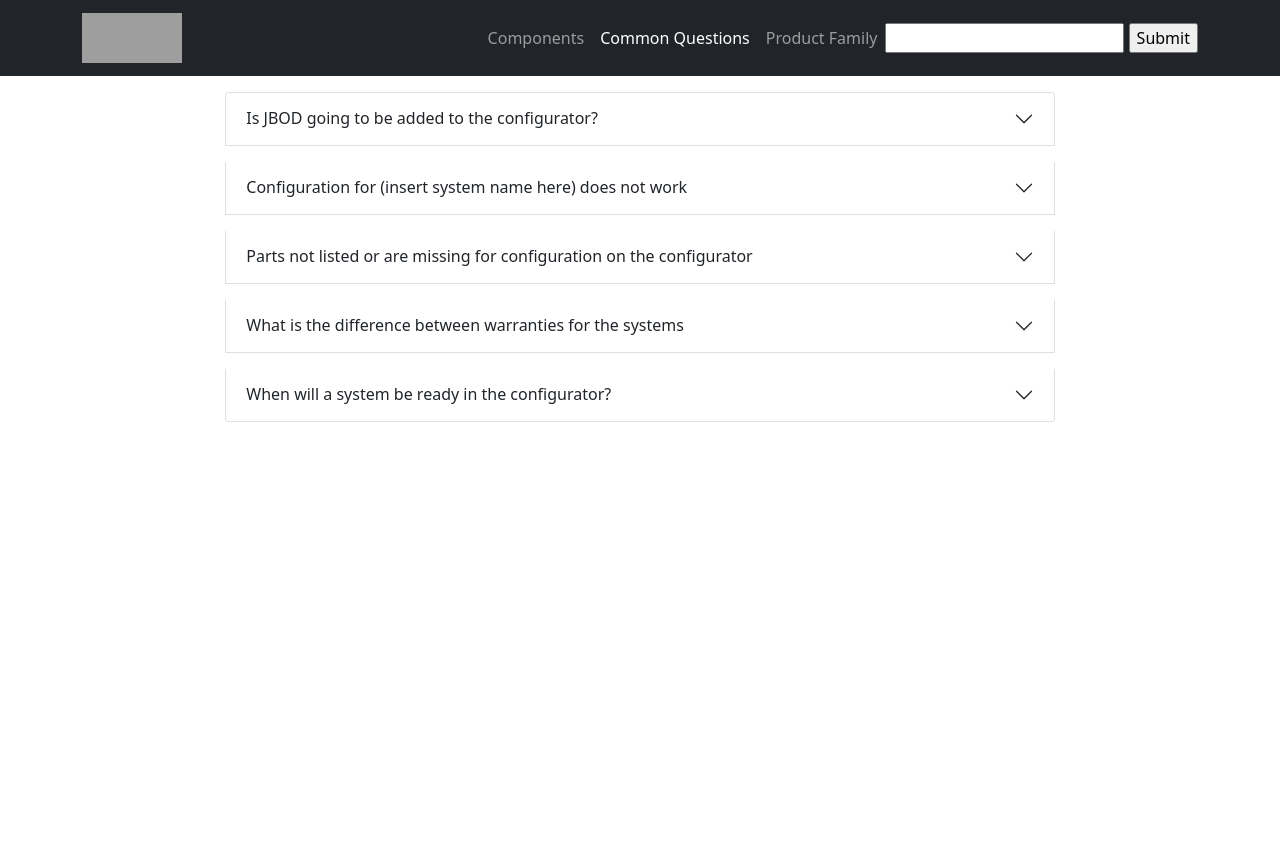
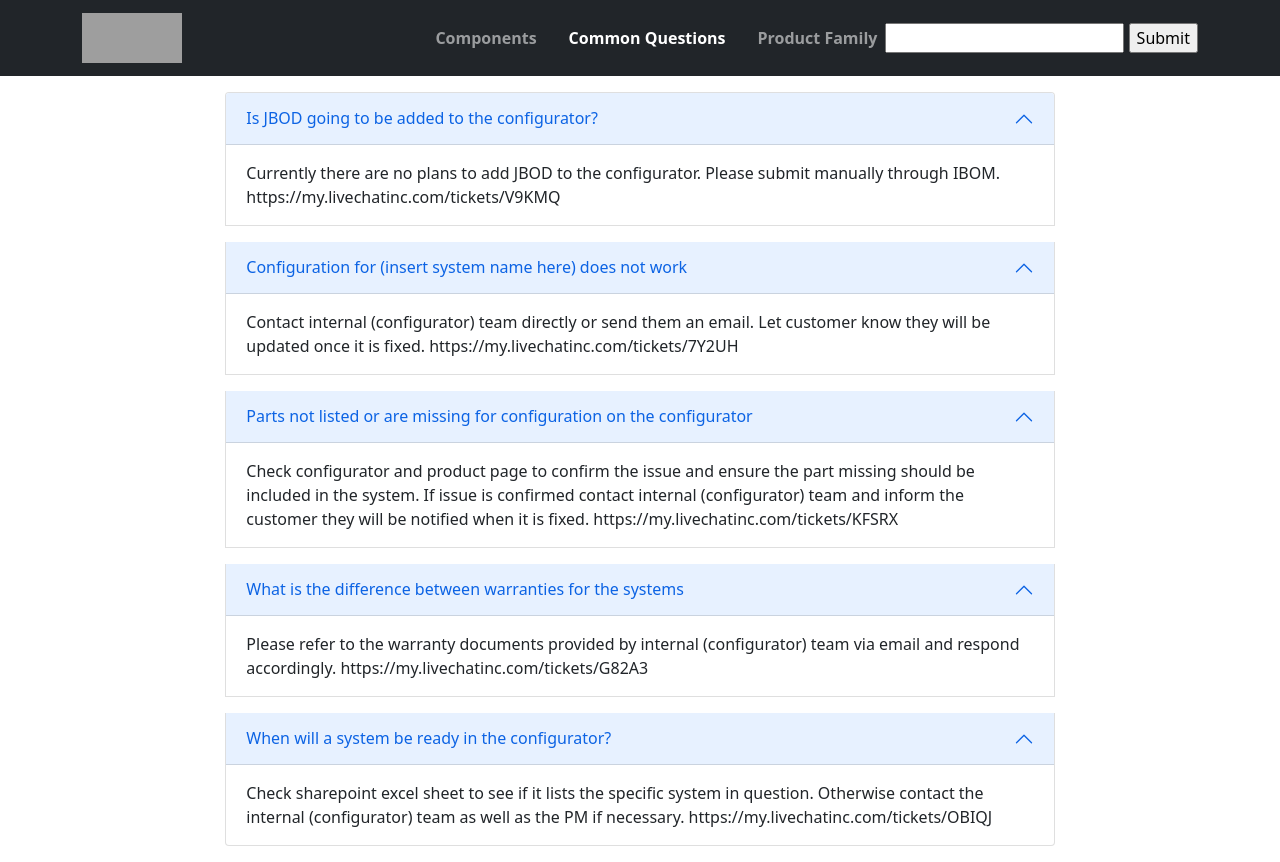
Before and after one commit to jc2code/FAQ_Tool, a PHP site: page /commonqStrap.php in a window 1280 px wide. Before the commit the page ends 422 px from the top, so only its background shows below. Run offline with PHP 8.4, Linux system fonts and the light colour scheme; some libraries are stand-ins or nearby versions; grey boxes are pictures that could not be loaded.

Commit message:
Add search bar and moved buttons to navbar. Fixed Accordion.
Switched search bar template for a more functional search bar that requires testing.  Moved buttons to the navbar for a consistent look.  Bolded the words and added spacing between the buttons for more clarity as well.  Added the cosmetic changes to the other pages as well.

Fixed the common questions page so that the accordion is always showing now.

```diff
--- a/commonqStrap.php
+++ b/commonqStrap.php
@@ -35,7 +35,7 @@
                 <span class="navbar-toggler-icon"></span>
             </button>
             <div class="collapse navbar-collapse" id="navmenu">
-                <ul class="navbar-nav ms-auto mt-2 mt-lg-0">
+                <ul class="navbar-nav ms-auto mt-2 gap-3 mt-lg-0 fw-bold">
                     <li class="nav-item active">
                         <a href="componentStrap.php" class="nav-link">Components</a>
                     </li>
@@ -60,12 +60,12 @@
             <div class="accordion-item mb-3">
                 <h2 class="accordion-header" id="questionOne">
                     <!--Accordion header and answer section-->
-                    <button class="accordion-button collapsed" type="button" data-bs-toggle="collapse"
-                        data-bs-target="#collapseOne" aria-expanded="false" aria-controls="collapseOne">
+                    <button class="accordion-button" type="button" data-bs-toggle="collapse.show"
+                        data-bs-target="#collapseOne" aria-expanded="true" aria-controls="collapseOne">
                         Is JBOD going to be added to the configurator?
                     </button>
                 </h2>
-                <div id="collapseOne" class="accordion-collapse collapse" aria-labelledby="questionOne"
+                <div id="collapseOne" class="accordion-collapse collapse show" aria-labelledby="questionOne"
                     data-bs-parent="#commonQuestions">
                     <div class="accordion-body">
                         Currently there are no plans to add JBOD to the configurator. Please submit manually through
@@ -76,12 +76,12 @@
             </div>
             <div class="accordion-item mb-3">
                 <h2 class="accordion-header" id="questionTwo">
-                    <button class="accordion-button collapsed" type="button" data-bs-toggle="collapse"
-                        data-bs-target="#collapseTwo" aria-expanded="false" aria-controls="collapseTwo">
+                    <button class="accordion-button" type="button" data-bs-toggle="collapse.show"
+                        data-bs-target="#collapseTwo" aria-expanded="true" aria-controls="collapseTwo">
                         Configuration for (insert system name here) does not work
                     </button>
                 </h2>
-                <div id="collapseTwo" class="accordion-collapse collapse" aria-labelledby="questionTwo"
+                <div id="collapseTwo" class="accordion-collapse collapse show" aria-labelledby="questionTwo"
                     data-bs-parent="#commonQuestions">
                     <div class="accordion-body">
                         Contact internal (configurator) team directly or send them an email. Let customer know they will
@@ -92,12 +92,12 @@
             </div>
             <div class="accordion-item mb-3">
                 <h2 class="accordion-header" id="questionThree">
-                    <button class="accordion-button collapsed" type="button" data-bs-toggle="collapse"
-                        data-bs-target="#collapseThree" aria-expanded="false" aria-controls="collapseThree">
+                    <button class="accordion-button" type="button" data-bs-toggle="collapse.show"
+                        data-bs-target="#collapseThree" aria-expanded="true" aria-controls="collapseThree">
                         Parts not listed or are missing for configuration on the configurator
                     </button>
                 </h2>
-                <div id="collapseThree" class="accordion-collapse collapse" aria-labelledby="questionThree"
+                <div id="collapseThree" class="accordion-collapse collapse show" aria-labelledby="questionThree"
                     data-bs-parent="#commonQuestions">
                     <div class="accordion-body">
                         Check configurator and product page to confirm the issue and ensure the part missing should be
@@ -110,12 +110,12 @@
             </div>
             <div class="accordion-item mb-3">
                 <h2 class="accordion-header" id="questionFour">
-                    <button class="accordion-button collapsed" type="button" data-bs-toggle="collapse"
-                        data-bs-target="#collapseFour" aria-expanded="false" aria-controls="collapseThree">
+                    <button class="accordion-button" type="button" data-bs-toggle="collapse.show"
+                        data-bs-target="#collapseFour" aria-expanded="true" aria-controls="collapseThree">
                         What is the difference between warranties for the systems
                     </button>
                 </h2>
-                <div id="collapseFour" class="accordion-collapse collapse" aria-labelledby="questionFour"
+                <div id="collapseFour" class="accordion-collapse collapse show" aria-labelledby="questionFour"
                     data-bs-parent="#commonQuestions">
                     <div class="accordion-body">
                         Please refer to the warranty documents provided by internal (configurator) team via email and
@@ -126,12 +126,12 @@
             </div>
             <div class="accordion-item mb-3">
                 <h2 class="accordion-header" id="questionFive">
-                    <button class="accordion-button collapsed" type="button" data-bs-toggle="collapse"
-                        data-bs-target="#collapseFive" aria-expanded="false" aria-controls="collapseThree">
+                    <button class="accordion-button" type="button" data-bs-toggle="collapse.show"
+                        data-bs-target="#collapseFive" aria-expanded="true" aria-controls="collapseThree">
                         When will a system be ready in the configurator?
                     </button>
                 </h2>
-                <div id="collapseFive" class="accordion-collapse collapse" aria-labelledby="questionFive"
+                <div id="collapseFive" class="accordion-collapse collapse show" aria-labelledby="questionFive"
                     data-bs-parent="#commonQuestions">
                     <div class="accordion-body">
                         Check sharepoint excel sheet to see if it lists the specific system in question. Otherwise
--- a/componentStrap.php
+++ b/componentStrap.php
@@ -25,7 +25,7 @@
                 <span class="navbar-toggler-icon"></span>
             </button>
             <div class="collapse navbar-collapse" id="navmenu">
-                <ul class="navbar-nav ms-auto mt-2 mt-lg-0">
+                <ul class="navbar-nav ms-auto mt-2 gap-3 mt-lg-0 fw-bold">
                     <li class="nav-item active">
                         <a href="#" class="nav-link active" aria-current="page">Components</a>
                     </li>
--- a/productFamilyStrap.php
+++ b/productFamilyStrap.php
@@ -26,7 +26,7 @@
                     <span class="navbar-toggler-icon"></span>
                 </button>
                 <div class="collapse navbar-collapse" id="navmenu">
-                    <ul class="navbar-nav ms-auto mt-2 mt-lg-0">
+                    <ul class="navbar-nav ms-auto mt-2 gap-3 mt-lg-0 fw-bold">
 
                         <li class="nav-item">
                             <a href="componentStrap.php" class="nav-link">Components</a>
```
Also changed, not shown: index.php (+25 -6 lines).
